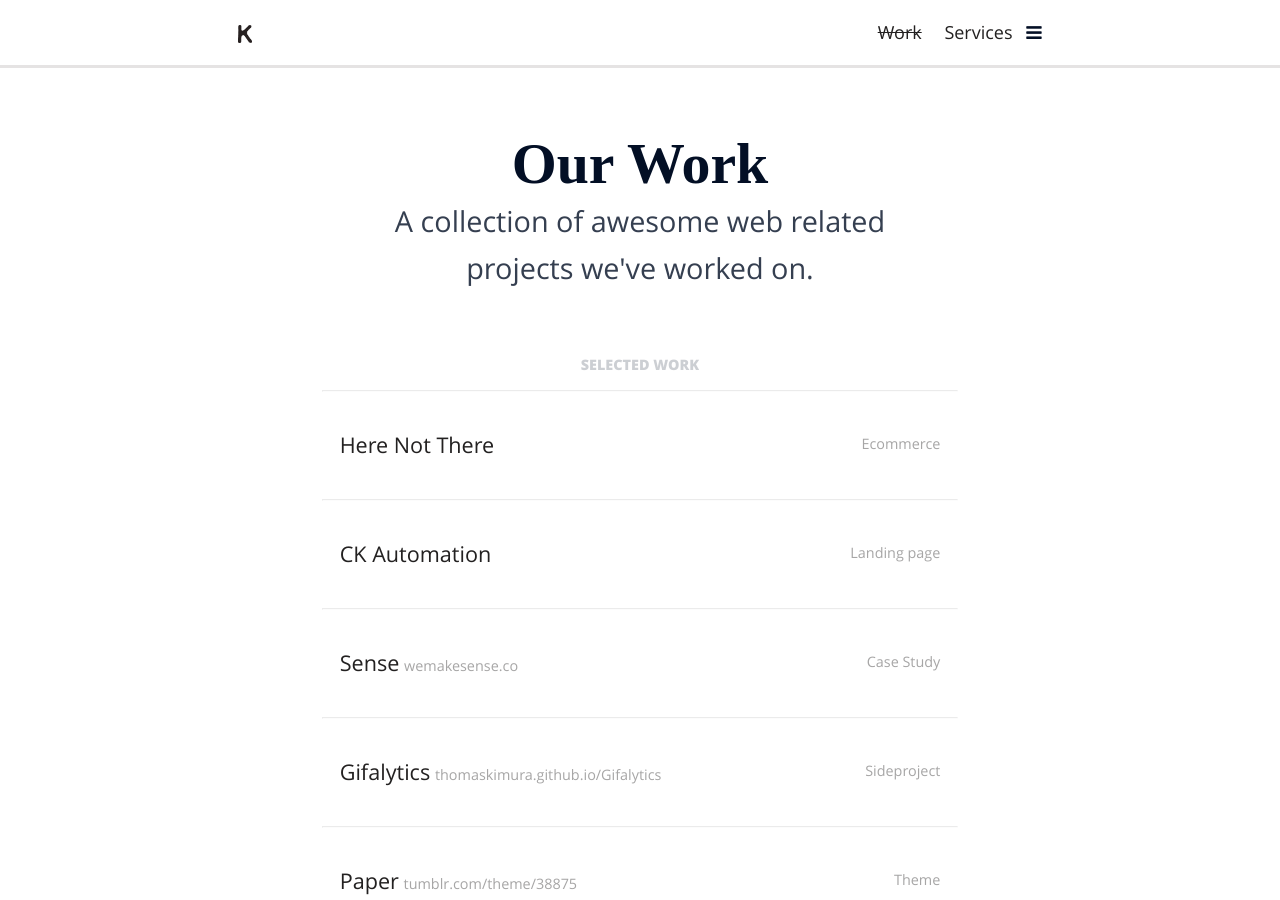
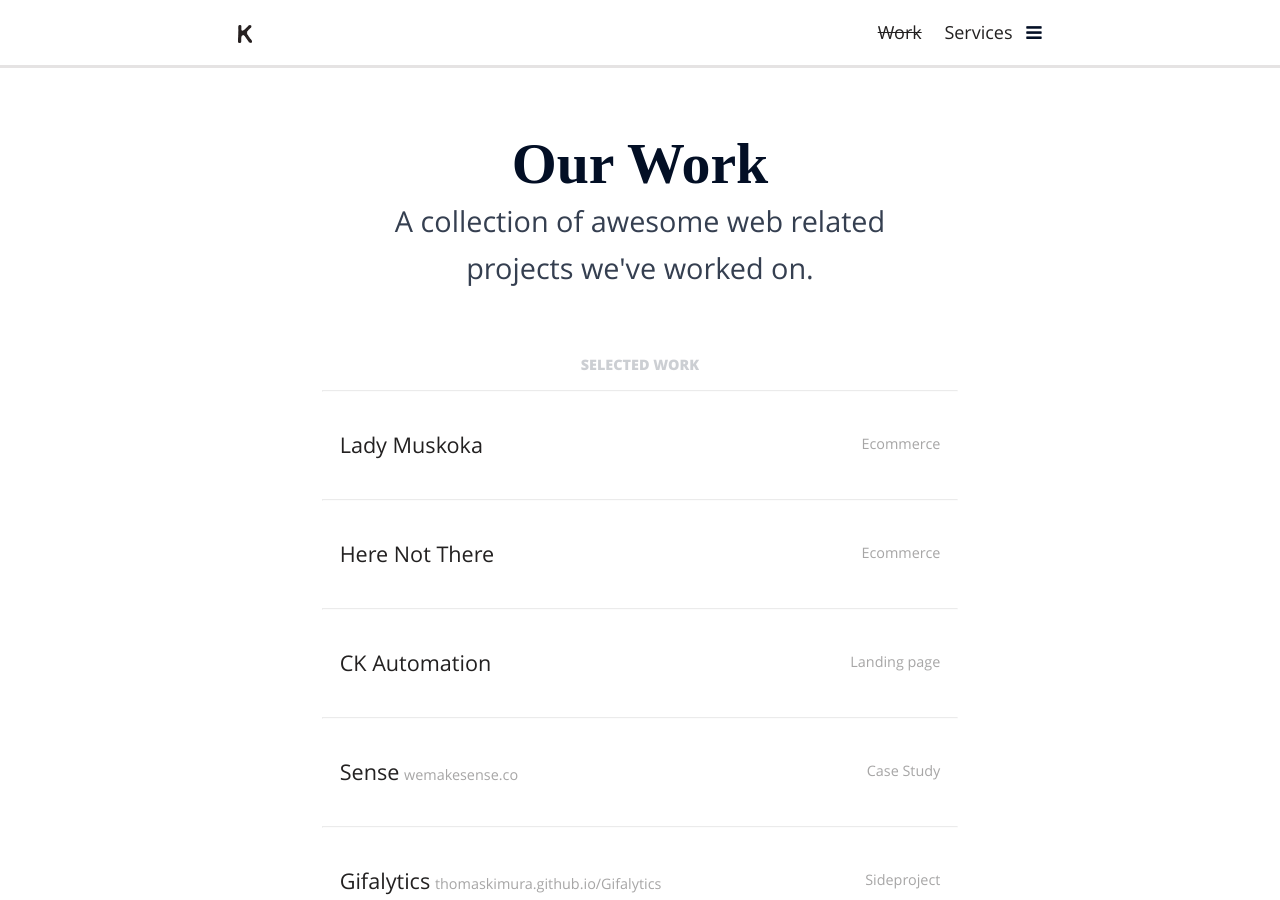
Before and after one commit to thomaskimura/Portfolio, a Jekyll site: the page built from work.html, in a window 1280 px wide and 900 px high. Built offline with Jekyll 4.4.1, drawn with Linux system fonts in a browser that asks for light colours; nearby versions of some CDN libraries; some web fonts are replaced.

Commit message:
Add new work section.

```diff
--- a/work.html
+++ b/work.html
@@ -39,6 +39,24 @@ custom_js:
 
     <section class="hover-blur">
       <p class="text-center text-small text-weight-900 text-transform-uppercase opacity-4">Selected Work</p>
+      <hr class="margin-none opacity-4">
+
+      <!-- lady muskoka -->
+      <section>
+        <a href="http://www.ladymuskoka.com/" target="_blank" class="text-dark">
+          <div class="margin-tb1 padding-1 hover-color-tint-dark-1 cursor-pointer">
+            <div class="row">
+              <div class="small-6 medium-8 columns">
+                <span class="text-big margin-none">Lady Muskoka</span>
+                <span class="opacity-3 text-small tablet-up"></span>
+              </div>
+              <div class="small-6 medium-4 columns text-right">
+                <span class="opacity-3 text-small">Ecommerce</span>
+              </div>
+            </div>
+          </div>
+        </a>
+      </section>
       <hr class="margin-none opacity-4">
 
       <!-- hnt -->
```
